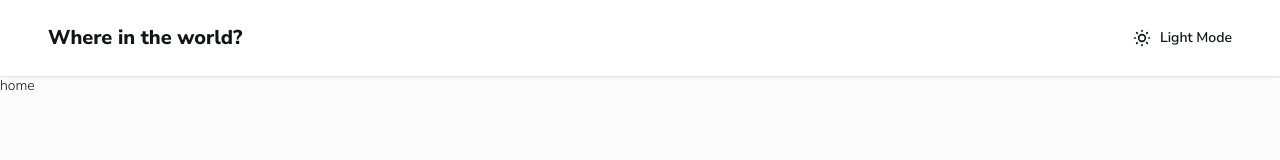
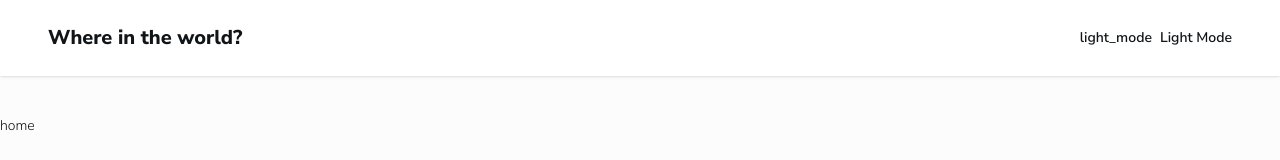
Before and after one commit to Khaled-Abdelbaset/countries-task, a Vue app: page / in a window 1280 px wide. Shown: the top 160 px of the page. Built offline with nearby package versions, Linux system fonts and the light colour scheme.

Commit message:
fix: adjust Header component layout and update color theme store for better theme management

```diff
--- a/src/components/Header.vue
+++ b/src/components/Header.vue
@@ -5,7 +5,7 @@ const themeStore = useColorThemeStore()
 </script>
 
 <template>
-  <header class="bg-white dark:bg-blue-900 shadow-sm px-4 py-6">
+  <header class="bg-white dark:bg-blue-900 shadow-sm px-4 py-6 mb-10">
     <div class="container flex justify-between items-center gap-4">
       <h1 class="font-extrabold text-grey-950 dark:text-white text-lg md:text-xl">
         Where in the world?
@@ -17,37 +17,11 @@ const themeStore = useColorThemeStore()
           aria-label="Toggle dark mode"
         >
           <span v-if="themeStore.isDarkMode" class="flex items-center gap-2">
-            <svg
-              xmlns="http://www.w3.org/2000/svg"
-              class="h-5 w-5"
-              fill="none"
-              viewBox="0 0 24 24"
-              stroke="currentColor"
-            >
-              <path
-                stroke-linecap="round"
-                stroke-linejoin="round"
-                stroke-width="2"
-                d="M20.354 15.354A9 9 0 018.646 3.646 9.003 9.003 0 0012 21a9.003 9.003 0 008.354-5.646z"
-              />
-            </svg>
+            <span class="material-icons">dark_mode</span>
             Dark Mode
           </span>
           <span v-else class="flex items-center gap-2">
-            <svg
-              xmlns="http://www.w3.org/2000/svg"
-              class="h-5 w-5"
-              fill="none"
-              viewBox="0 0 24 24"
-              stroke="currentColor"
-            >
-              <path
-                stroke-linecap="round"
-                stroke-linejoin="round"
-                stroke-width="2"
-                d="M12 3v1m0 16v1m9-9h-1M4 12H3m15.364 6.364l-.707-.707M6.343 6.343l-.707-.707m12.728 0l-.707.707M6.343 17.657l-.707.707M16 12a4 4 0 11-8 0 4 4 0 018 0z"
-              />
-            </svg>
+            <span class="material-icons">light_mode</span>
             Light Mode
           </span>
         </button>
--- a/src/stores/colorThemeStore.ts
+++ b/src/stores/colorThemeStore.ts
@@ -1,5 +1,5 @@
 import { defineStore } from 'pinia';
-import { ref } from 'vue';
+import { ref, watch } from 'vue';
 
 export const useColorThemeStore = defineStore('colorTheme', () => {
   const storedTheme = localStorage.getItem('theme');
@@ -14,18 +14,17 @@ export const useColorThemeStore = defineStore('colorTheme', () => {
   // Method to toggle theme
   function toggleTheme() {
     isDarkMode.value = !isDarkMode.value;
+    localStorage.setItem('theme', isDarkMode.value ? 'dark' : 'light');
+  }
 
-    // Store the theme preference in localStorage
-    localStorage.setItem('theme', isDarkMode.value ? 'dark' : 'light');
-
-    // Update the document class based on the theme
-    if (isDarkMode.value) {
+  // Apply theme class to document when theme changes
+  watch(isDarkMode, (newValue) => {
+    if (newValue) {
       document.documentElement.classList.add('dark');
-    }
-    else {
+    } else {
       document.documentElement.classList.remove('dark');
     }
-  }
+  }, { immediate: true });
 
   return {
     isDarkMode,
```
